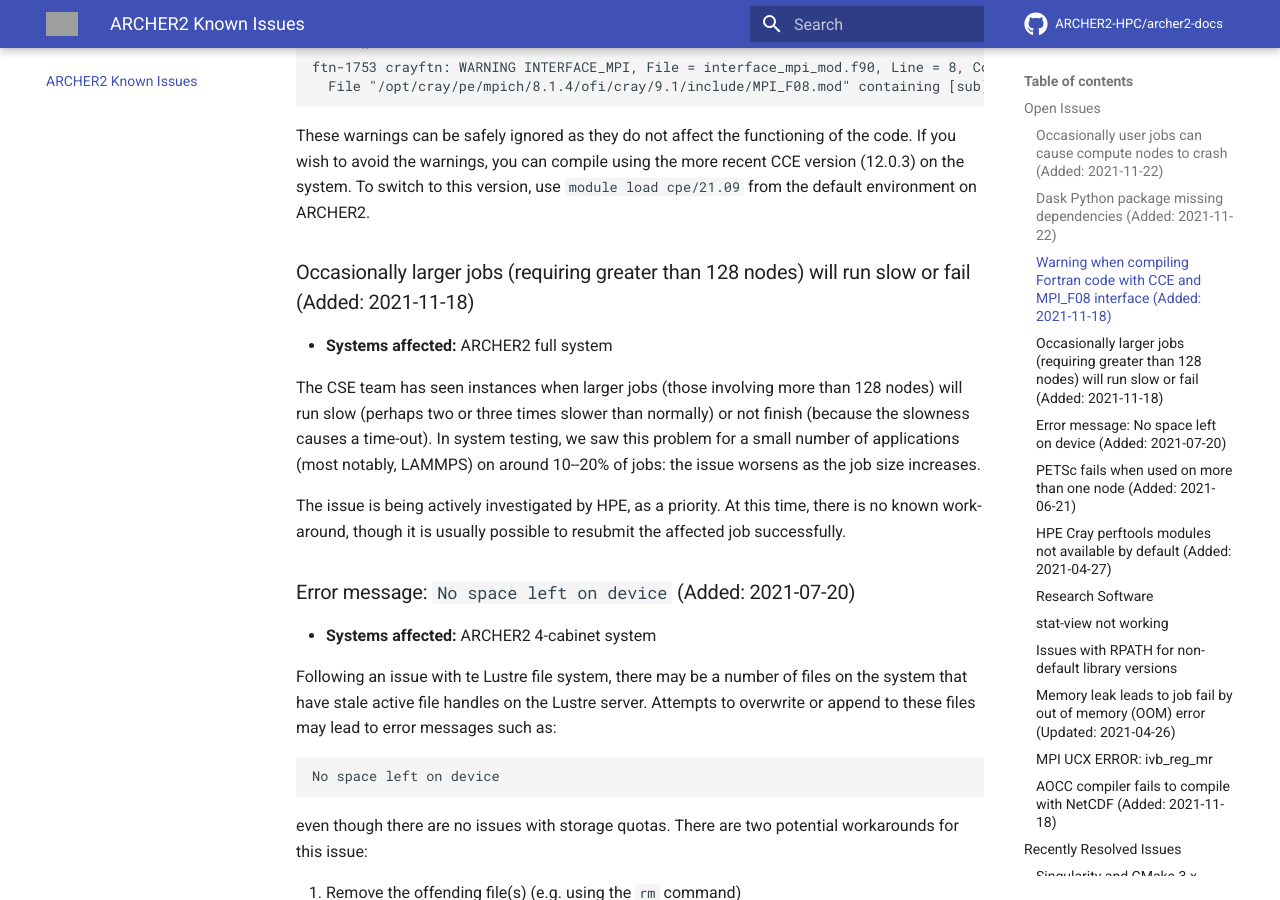
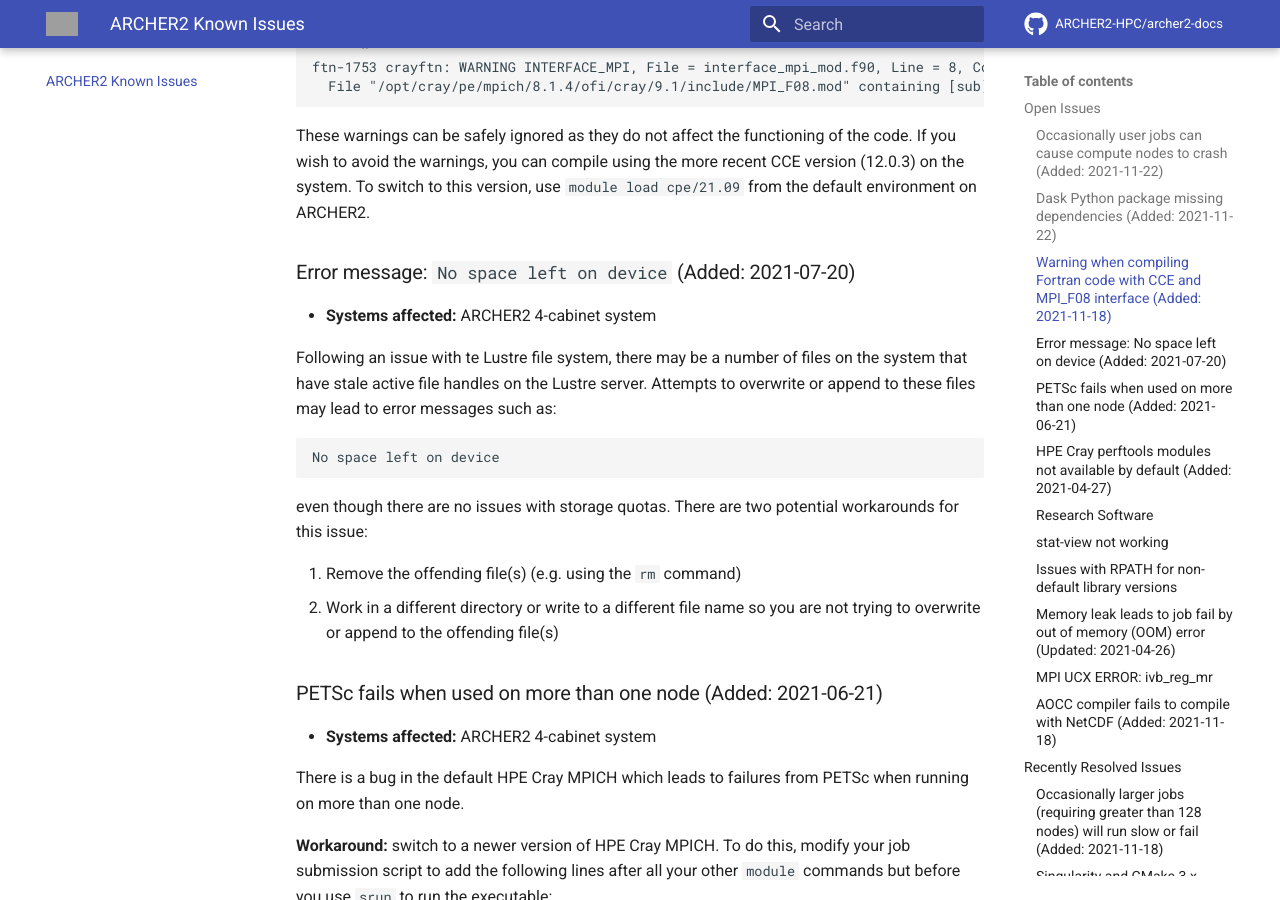
Before and after one commit to ARCHER2-HPC/archer2-docs, an MkDocs documentation site: the page built from docs/known-issues/index.md, in a window 1280 px wide and 900 px high, scrolled down 1107 px. Built offline with MkDocs 1.6.1 and Material for MkDocs 9.7.7, drawn with Linux system fonts in a browser that asks for light colours; comment, search, counter and statistics services are not loaded; some of the changed text lies outside the part shown; grey boxes are pictures that could not be loaded.

Commit message:
Update index.md

```diff
--- a/docs/known-issues/index.md
+++ b/docs/known-issues/index.md
@@ -42,14 +42,6 @@
 you wish to avoid the warnings, you can compile using the more recent CCE version (12.0.3)
 on the system. To switch to this version, use `module load cpe/21.09` from the default
 environment on ARCHER2.
-
-### Occasionally larger jobs (requiring greater than 128 nodes) will run slow or fail (Added: 2021-11-18)
-
-- **Systems affected:** ARCHER2 full system
-
-The CSE team has seen instances when larger jobs (those involving more than 128 nodes) will run slow (perhaps two or three times slower than normally) or not finish (because the slowness causes a time-out). In system testing, we saw this problem for a small number of applications (most notably, LAMMPS) on around 10--20% of jobs: the issue worsens as the job size increases.
-
-The issue is being actively investigated by HPE, as a priority. At this time, there is no known work-around, though it is usually possible to resubmit the affected job successfully.
 
 ### Error message: `No space left on device` (Added: 2021-07-20)
 
```
Also changed, not shown: other parts of docs/known-issues/index.md (+7 -0 lines).
